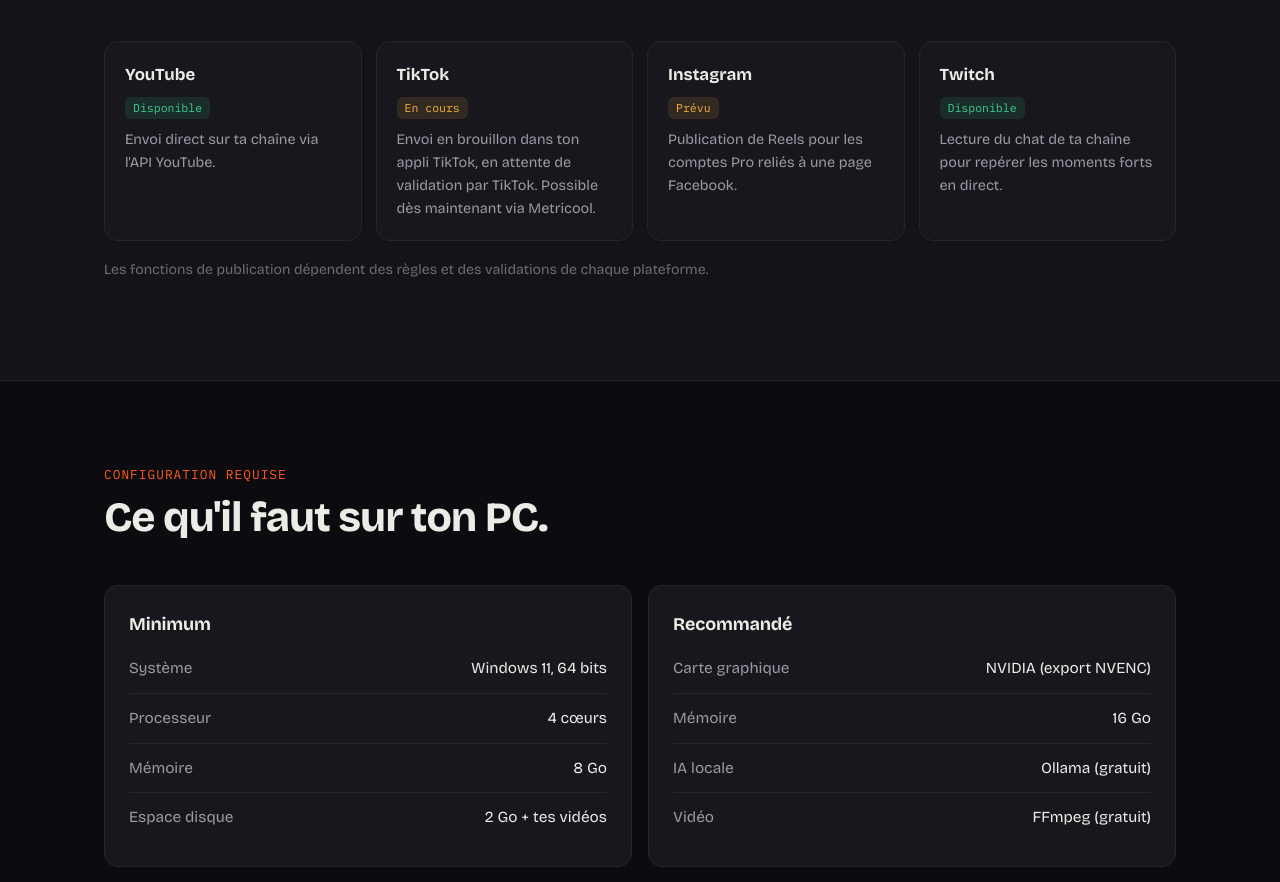
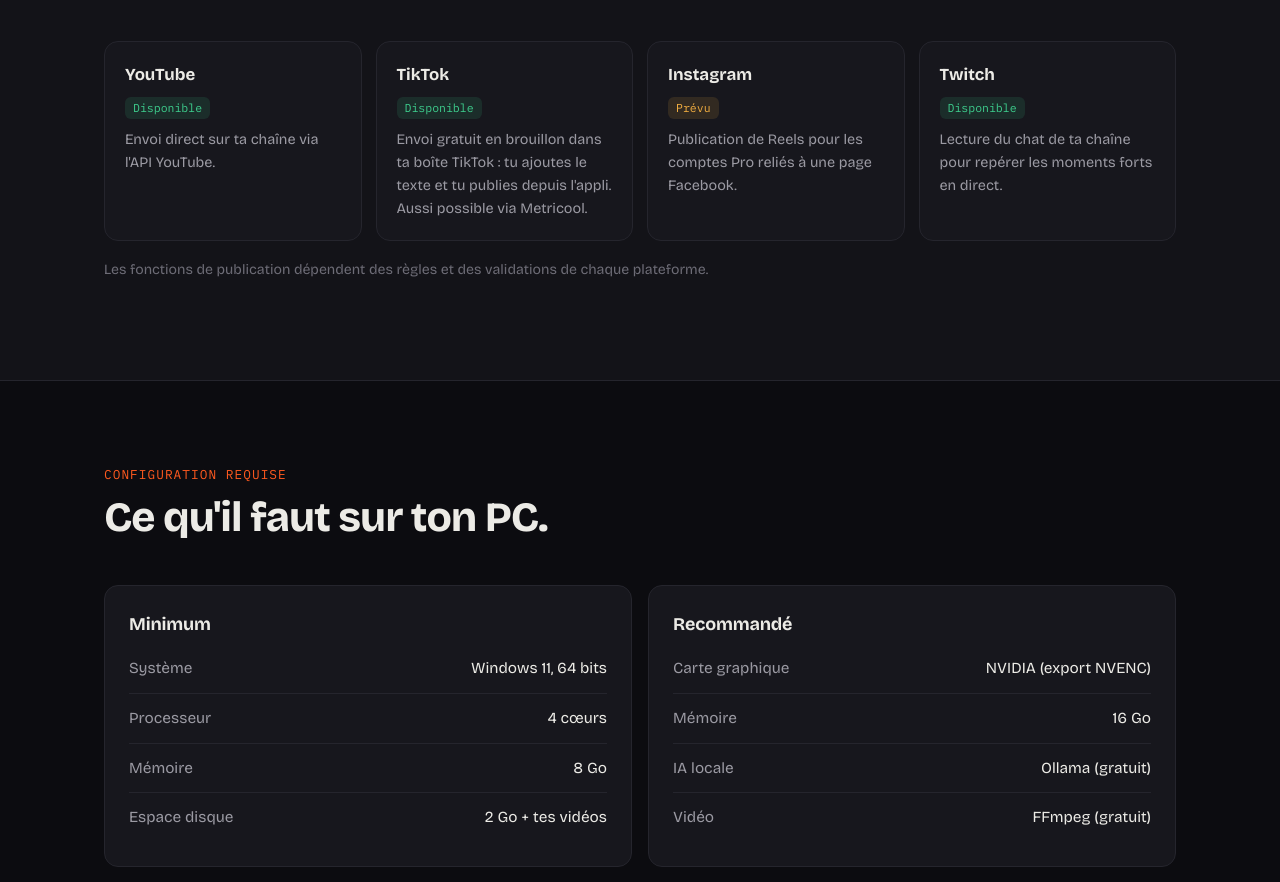
Before and after one commit to xeen28170-rgb/clipeur-site, a website: page docs/index.html in a window 1280 px wide. Shown: the part 2611-3493 px from the top of the page. Drawn offline with Linux system fonts and the light colour scheme; no server answers.

Commit message:
Site : TikTok disponible (envoi en brouillon)
Co-Authored-By: Claude Opus 5.5 <noreply@anthropic.com>
Claude-Session: https://claude.ai/code/session_01BswGfmYrcQymNRbyS1uxxL

```diff
--- a/docs/index.html
+++ b/docs/index.html
@@ -115,7 +115,7 @@
     </div>
     <div class="plats">
       <div class="plat"><b>YouTube</b><span class="st ok">Disponible</span><p>Envoi direct sur ta chaîne via l'API YouTube.</p></div>
-      <div class="plat"><b>TikTok</b><span class="st wip">En cours</span><p>Envoi en brouillon dans ton appli TikTok, en attente de validation par TikTok. Possible dès maintenant via Metricool.</p></div>
+      <div class="plat"><b>TikTok</b><span class="st ok">Disponible</span><p>Envoi gratuit en brouillon dans ta boîte TikTok : tu ajoutes le texte et tu publies depuis l'appli. Aussi possible via Metricool.</p></div>
       <div class="plat"><b>Instagram</b><span class="st wip">Prévu</span><p>Publication de Reels pour les comptes Pro reliés à une page Facebook.</p></div>
       <div class="plat"><b>Twitch</b><span class="st ok">Disponible</span><p>Lecture du chat de ta chaîne pour repérer les moments forts en direct.</p></div>
     </div>
```
Also changed, not shown: src/index.html (+1 -1 lines).
